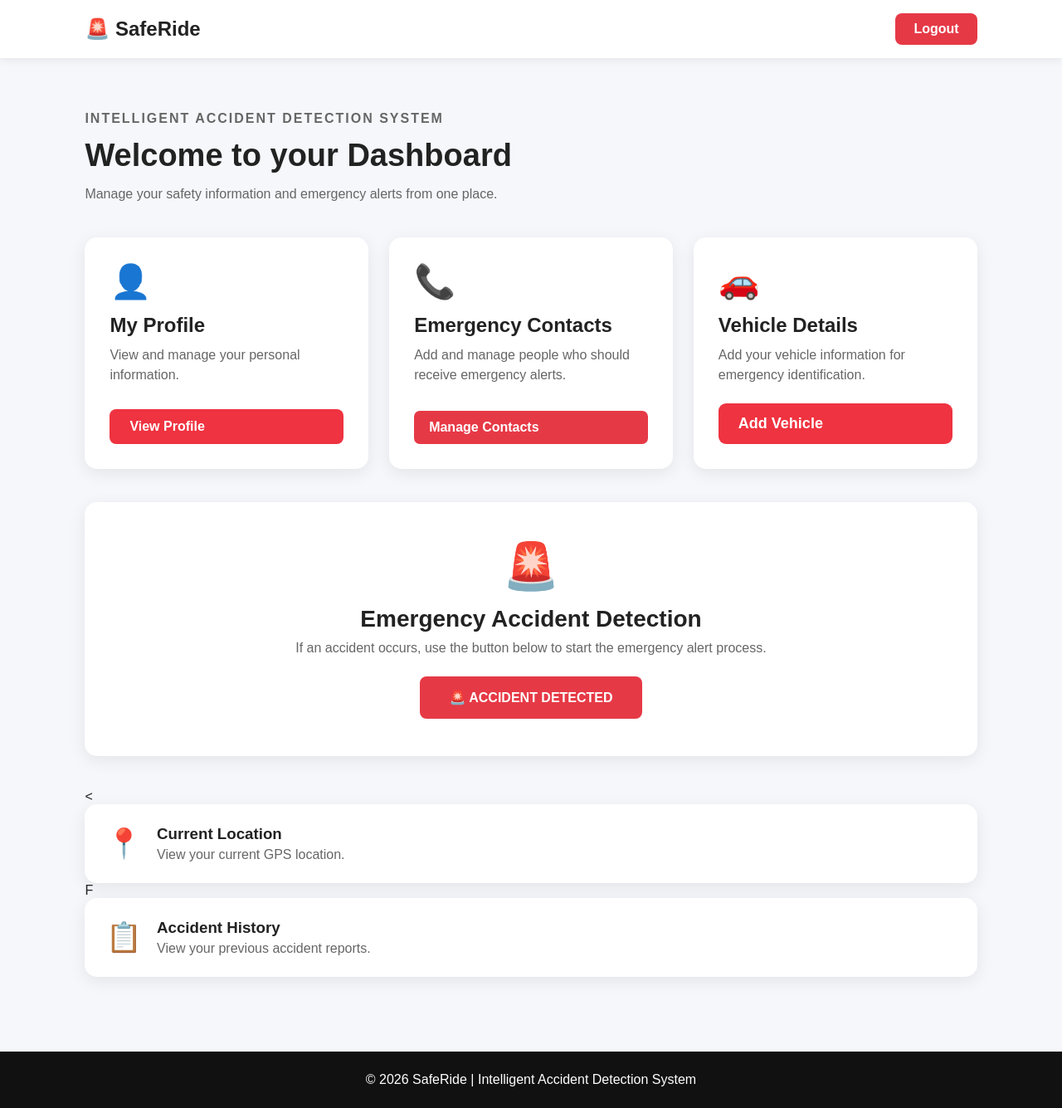
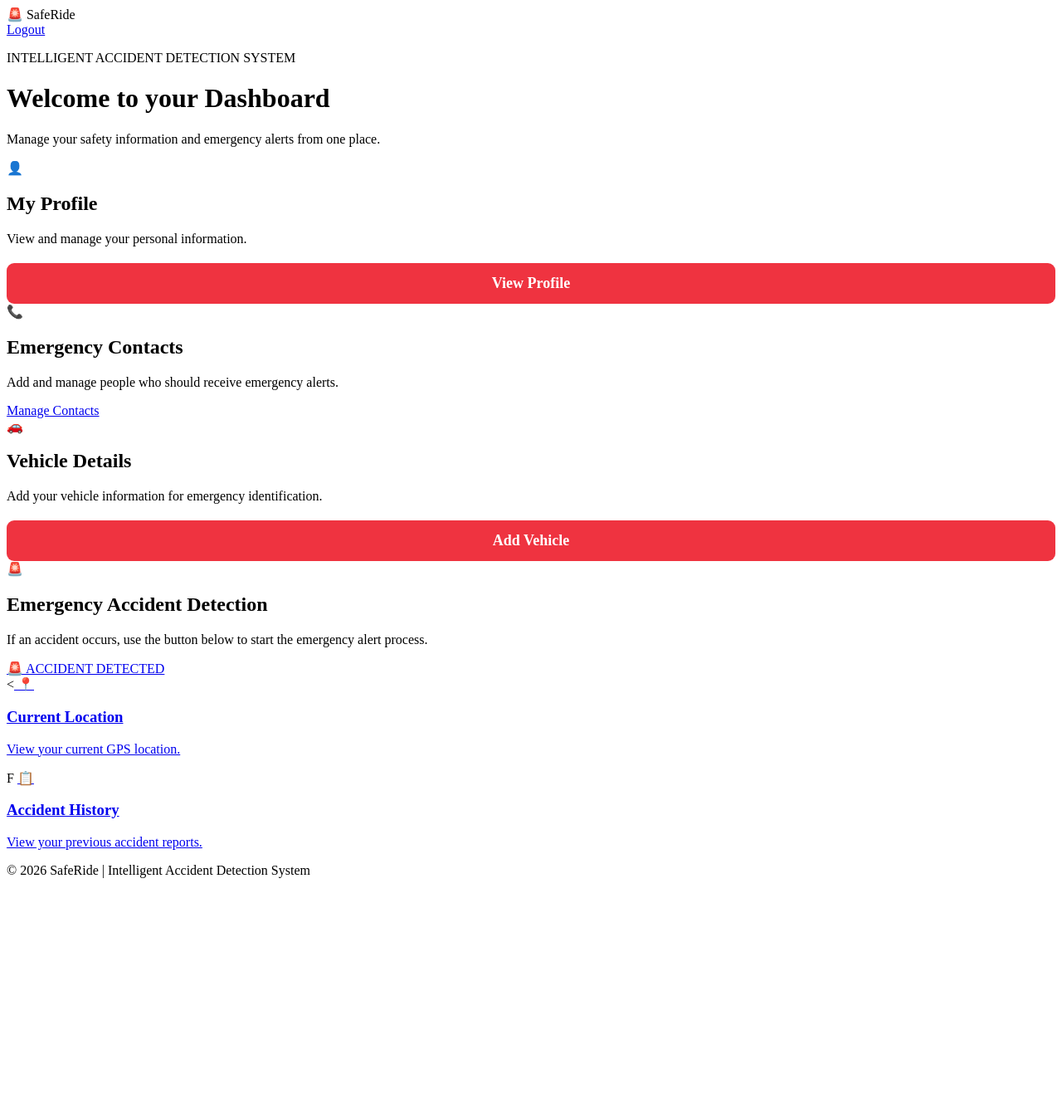
Before and after one commit to mohdfaisal20060786-afk/SafeRide, a Flask app: page /dashboard in a window 1280 px wide. Shown: the whole page at 83% size. After the commit the page ends 1058 px from the top, so only its background shows below. Run offline with Flask 3, Linux system fonts and the light colour scheme; the visitor is signed in with stand-in values (Sample User, id 1); some libraries are stand-ins or nearby versions.

Commit message:
Make dashboard buttons same size

```diff
--- a/static/css/dashboard.css
+++ b/static/css/dashboard.css
@@ -1,347 +1,43 @@
-* {
-    margin: 0;
-    padding: 0;
+.profile-button,
+.contacts-button,
+.vehicle-button {
+    display: block;
+    width: 100%;
     box-sizing: border-box;
-    font-family: Arial, sans-serif;
-}
+    text-align: center;
+    padding: 14px 20px;
+    margin-top: 20px;
 
-body {
-    background: #f5f7fb;
-    color: #222;
-}
+    background: #ef3340;
+    color: white;
+    text-decoration: none;
+    border: none;
+    border-radius: 9px;
 
-
-/* Navbar */
-
-.navbar {
-    height: 70px;
-
-    display: flex;
-    justify-content: space-between;
-    align-items: center;
-
-    padding: 0 8%;
-
-    background: white;
-
-    box-shadow: 0 2px 10px rgba(0, 0, 0, 0.08);
-}
-
-.logo {
-    font-size: 24px;
+    font-size: 18px;
     font-weight: bold;
-}
-
-.logout {
-    text-decoration: none;
-
-    background: #e63946;
-
-    color: white;
-
-    padding: 10px 22px;
-
-    border-radius: 8px;
-
-    font-weight: bold;
-}
-
-
-/* Dashboard */
-
-.dashboard {
-    padding: 60px 8%;
-
-    max-width: 1300px;
-
-    margin: auto;
-}
-
-.welcome {
-    margin-bottom: 40px;
-}
-
-.small-title {
-    color: #e63946;
-
-    font-weight: bold;
-
-    letter-spacing: 2px;
-
-    margin-bottom: 10px;
-}
-
-.welcome h1 {
-    font-size: 38px;
-
-    margin-bottom: 12px;
-}
-
-.welcome p {
-    color: #666;
-
-    line-height: 1.6;
-}
-
-
-/* Cards */
-
-.cards {
-    display: grid;
-
-    grid-template-columns:
-        repeat(3, 1fr);
-
-    gap: 25px;
-
-    margin-bottom: 40px;
-}
-
-.card {
-    background: white;
-
-    padding: 30px;
-
-    border-radius: 15px;
-
-    box-shadow:
-        0 5px 20px rgba(0, 0, 0, 0.08);
-}
-
-.card-icon {
-    font-size: 40px;
-
-    margin-bottom: 15px;
-}
-
-.card h2 {
-    margin-bottom: 10px;
-}
-
-.card p {
-    color: #666;
-
-    line-height: 1.5;
-
-    margin-bottom: 20px;
-}
-
-.card button {
-    border: none;
-
-    background: #e63946;
-
-    color: white;
-
-    padding: 11px 18px;
-
-    border-radius: 7px;
-
-    cursor: pointer;
-
-    font-weight: bold;
-}
-
-
-/* Accident Section */
-
-.accident-section {
-    background: white;
-
-    text-align: center;
-
-    padding: 45px 25px;
-
-    border-radius: 15px;
-
-    box-shadow:
-        0 5px 20px rgba(0, 0, 0, 0.08);
-
-    margin-bottom: 40px;
-}
-
-.warning-icon {
-    font-size: 55px;
-
-    margin-bottom: 15px;
-}
-
-.accident-section h2 {
-    font-size: 28px;
-
-    margin-bottom: 10px;
-}
-
-.accident-section p {
-    color: #666;
-
-    margin-bottom: 25px;
-}
-
-.accident-button {
-    display: inline-block;
-
-    text-decoration: none;
-
-    border: none;
-
-    background: #e63946;
-
-    color: white;
-
-    padding: 16px 35px;
-
-    border-radius: 8px;
-
-    font-size: 16px;
-
-    font-weight: bold;
-
     cursor: pointer;
 }
 
-.accident-button:hover {
-    background: #c92f3b;
-}
-
-
-/* Bottom Cards */
-
-.bottom-cards {
-    display: grid;
-
-    grid-template-columns:
-        repeat(2, 1fr);
-
-    gap: 25px;
-}
-
-.bottom-card {
-    background: white;
-
-    padding: 25px;
-
-    border-radius: 15px;
-
-    display: flex;
-
-    gap: 18px;
-
-    align-items: center;
-
-    box-shadow:
-        0 5px 20px rgba(0, 0, 0, 0.08);
-}
-
-.bottom-card span {
-    font-size: 35px;
-}
-
-.bottom-card p {
-    color: #666;
-
-    margin-top: 5px;
-}
-
-
-/* Footer */
-
-footer {
-    text-align: center;
-
-    background: #111;
-
-    color: white;
-
-    padding: 25px;
-
-    margin-top: 30px;
-}
-
-
-/* Mobile */
-
-@media (max-width: 800px) {
-
-    .cards {
-        grid-template-columns: 1fr;
-    }
-
-    .bottom-cards {
-        grid-template-columns: 1fr;
-    }
-
-    .welcome h1 {
-        font-size: 30px;
-    }
-}
-
-.card-button {
-    display: inline-block;
-
-    text-decoration: none;
-
-    background: #e63946;
-
-    color: white;
-
-    padding: 11px 18px;
-
-    border-radius: 7px;
-
-    font-weight: bold;
-}
-.bottom-card {
-    text-decoration: none;
-    color: inherit;
-}
-
-.profile-button {
-    display: inline-block;
-    margin-top: 15px;
-    padding: 12px 24px;
-    background: #ef3340;
-    color: white;
-    text-decoration: none;
-    border-radius: 8px;
-    font-weight: bold;
-    font-size: 16px;
-    transition: 0.3s;
-}
-
-.profile-button:hover {
-    background: #d92330;
-    transform: translateY(-2px);
-}
-
-.card {
-    display: flex;
-    flex-direction: column;
-}
-
-.card p {
-    min-height: 50px;
-}
-
-.card button,
-.card a {
-    margin-top: auto;
-}
-
-.vehicle-button {
-    display: inline-block;
-    background: #ef3340;
-    color: white;
-    text-decoration: none;
-    padding: 14px 24px;
-    border-radius: 9px;
-    font-size: 18px;
-    font-weight: bold;
-    margin-top: 20px;
-    transition: 0.2s ease;
-}
-
+.profile-button:hover,
+.contacts-button:hover,
 .vehicle-button:hover {
     background: #d92d39;
     color: white;
 }
+.card button {
+    display: block;
+    width: 100%;
+    box-sizing: border-box;
+    padding: 14px 20px;
+    margin-top: 20px;
+
+    background: #ef3340;
+    color: white;
+    border: none;
+    border-radius: 9px;
+
+    font-size: 18px;
+    font-weight: bold;
+    cursor: pointer;
+}
```
